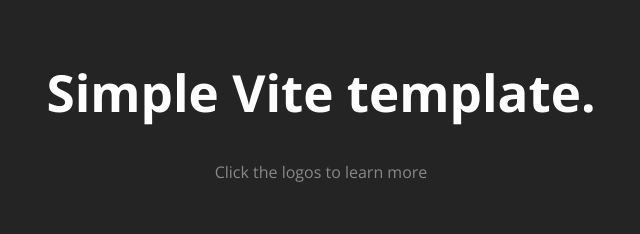
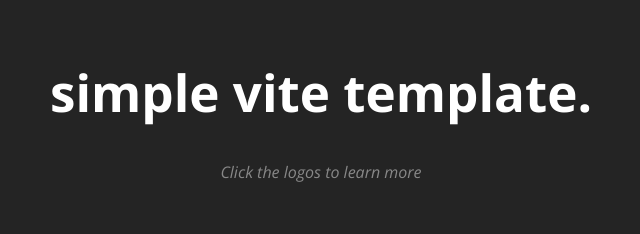
Before and after one commit to ExampleWasTaken/vite-react-ts-eslint-tailwind-prettier, a React (Vite) app: page / in a window 1280 px wide. Shown: the top 234 px of the page, without its empty margins (319-959 px from the left). Built offline with nearby package versions, Linux system fonts and the light colour scheme; a web font is replaced by a local one.

Commit message:
fix font styling

```diff
--- a/src/App.tsx
+++ b/src/App.tsx
@@ -10,8 +10,8 @@
     <div className="font-open-sans bg-[#242424] min-h-screen min-w-screen py-16 flex flex-col justify-center items-center gap-10">
       <div className="flex flex-col items-center gap-16 min-[1543px]:flex-row">
         <div className="flex flex-col gap-10 items-center min-[1543px]:hidden">
-          <h1 className="text-center text-[3.2em] leading-[1.1] font-bold text-white">Simple Vite template.</h1>
-          <p className="text-[#888]">Click the logos to learn more</p>
+          <h1 className="text-center text-[3.2em] leading-[1.1] font-bold text-white">simple vite template.</h1>
+          <p className="text-[#888] italic">Click the logos to learn more</p>
         </div>
         <a href="https://vitejs.dev/">
           <img
```
